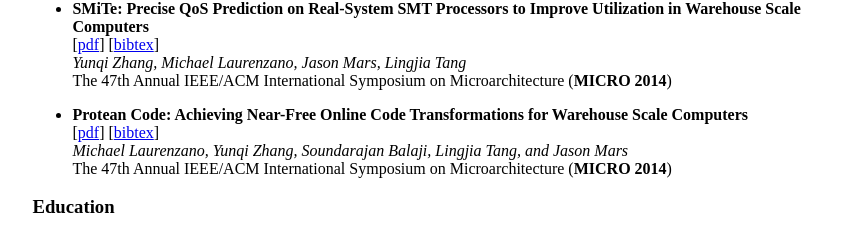
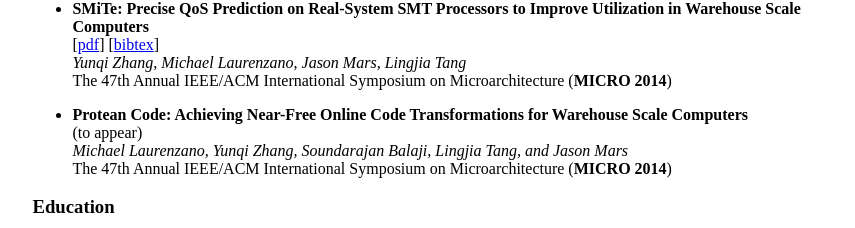
Before and after one commit to jhauswald/WebPage, a plain HTML site: page index.html in a window 1280 px wide. Shown: the part 475-703 px from the top of the page, without its empty margins (212-1067 px from the left). Drawn offline with Linux system fonts and the light colour scheme.

Commit message:
[WebPage] Update

```diff
--- a/index.html
+++ b/index.html
@@ -73,7 +73,8 @@
         <li>
           <B>Protean Code: Achieving Near-Free Online Code Transformations for Warehouse Scale Computers</B>
           <br/>
-          [<a href="pdf/laurenzano2014protean.pdf">pdf</a>] [<a href="bibtex/laurenzano2014protean.bib">bibtex</a>]
+          (to appear)
+          <!--[<a href="pdf/laurenzano2014protean.pdf">pdf</a>] [<a href="bibtex/laurenzano2014protean.bib">bibtex</a>]-->
           <br/>
           <I>Michael Laurenzano, Yunqi Zhang, Soundarajan Balaji, Lingjia Tang, and Jason Mars</I>
           <br/>
```
Also changed, not shown: 1 other file.
